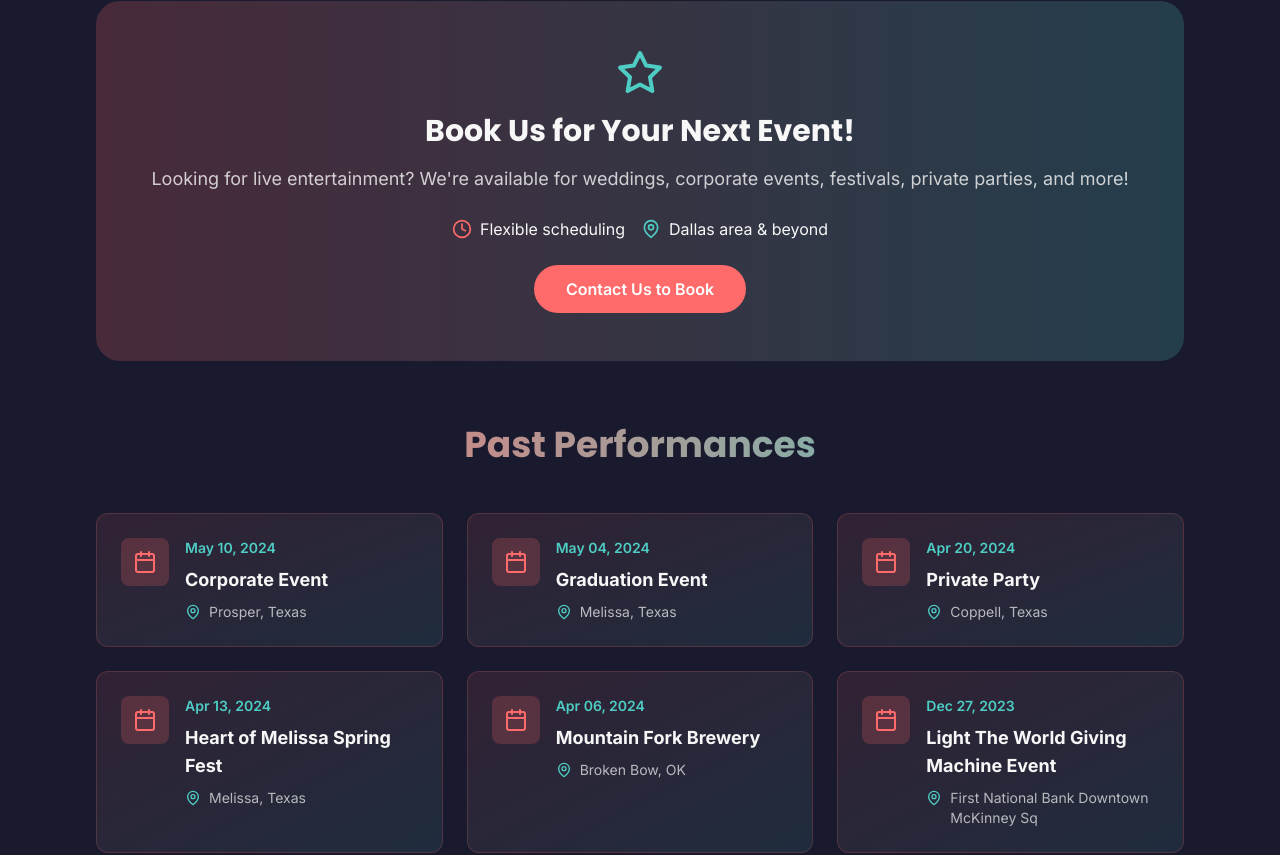
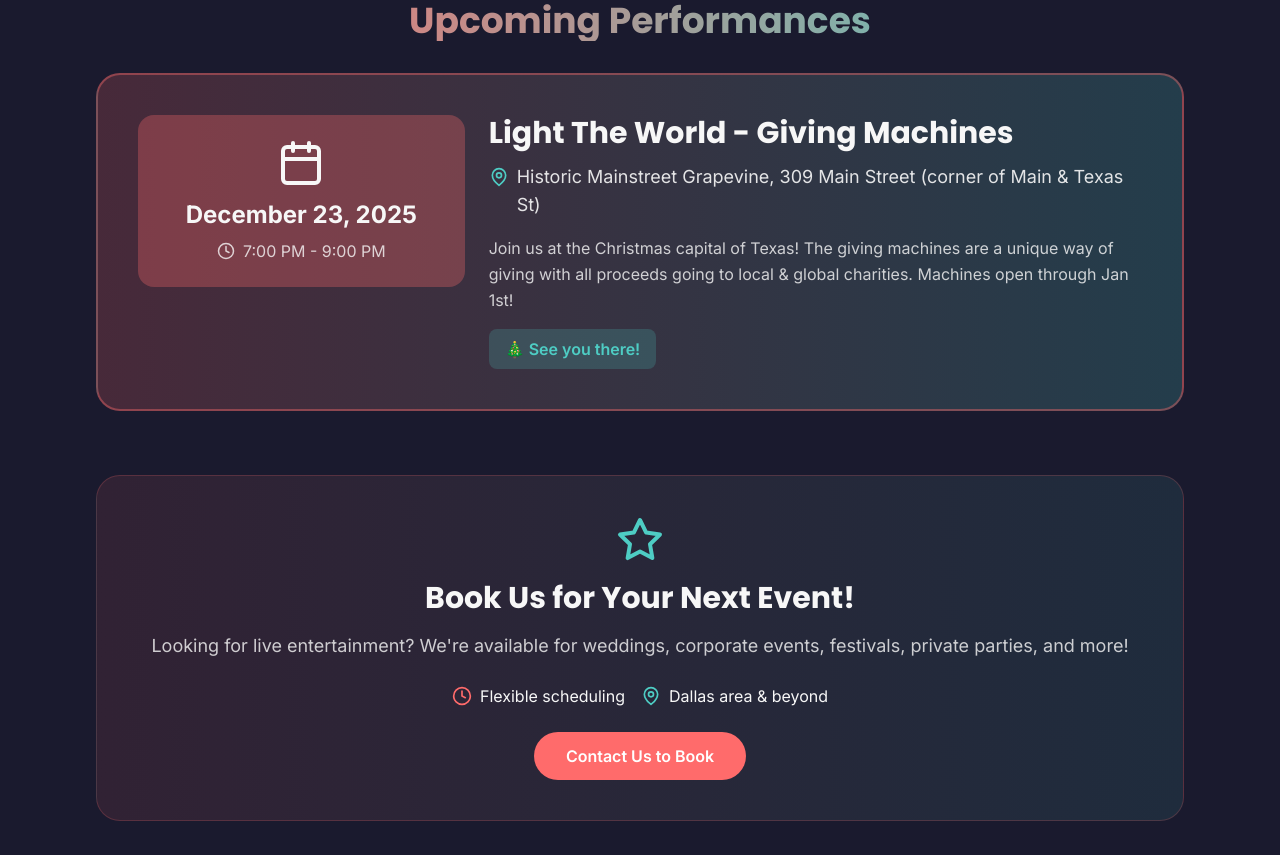
Before and after one commit to jah0027/sickday-website, a React (Vite) app: page / in a window 1280 px wide. Shown: the part 5652-6507 px from the top of the page. Built offline with nearby package versions, Linux system fonts and the light colour scheme.

Commit message:
Refactor Venues component to consolidate event data and improve upcoming/past events display

```diff
--- a/src/components/Venues.jsx
+++ b/src/components/Venues.jsx
@@ -1,28 +1,53 @@
-import React from 'react'
+import React, { useMemo } from 'react'
 import { motion } from 'framer-motion'
 import { MapPin, Calendar, Clock, Star } from 'lucide-react'
 
 const Venues = () => {
-  const pastEvents = [
-    { date: 'May 10, 2024', event: 'Corporate Event', location: 'Prosper, Texas' },
-    { date: 'May 04, 2024', event: 'Graduation Event', location: 'Melissa, Texas' },
-    { date: 'Apr 20, 2024', event: 'Private Party', location: 'Coppell, Texas' },
-    { date: 'Apr 13, 2024', event: 'Heart of Melissa Spring Fest', location: 'Melissa, Texas' },
-    { date: 'Apr 06, 2024', event: 'Mountain Fork Brewery', location: 'Broken Bow, OK' },
-    { date: 'Dec 27, 2023', event: 'Light The World Giving Machine Event', location: 'First National Bank Downtown McKinney Sq' },
-    { date: 'Dec 16, 2023', event: 'Light The World Giving Machine Event', location: 'Grapevine, Texas' },
-    { date: 'Dec 10, 2023', event: 'The Community Nativity', location: 'Carrollton, Texas' },
-    { date: 'Dec 09, 2023', event: 'Wolf Creek Farms Santa\'s Helpers 5K', location: 'Wolf Creek Farms' },
-    { date: 'Oct 21, 2023', event: 'McKinney City Interfaith Festival', location: 'Bonnie Wenk Park, McKinney, Texas' },
-    { date: 'Aug 17, 2023', event: 'Melissa High School Meet The Cardinals', location: 'Coach Kenny Deel Stadium' },
-    { date: 'Aug 05, 2023', event: 'Mountain Fork Brewery', location: 'Broken Bow, OK' },
-    { date: 'Apr 22, 2023', event: 'Private Event', location: 'Coppell, Texas' },
-    { date: 'Apr 01, 2023', event: 'Shuck Me Hochatown', location: 'Broken Bow, OK' },
-    { date: 'Jan 06, 2023', event: 'WealthWave Conference Corporate Event', location: 'Marriott Hotel, Allen, Texas' },
-    { date: 'Dec 11, 2022', event: 'Melissa Community Nativity Concert', location: 'Melissa, Texas' },
-    { date: 'Dec 03, 2022', event: 'Local Yocal Bar & Grill Corporate Event', location: 'McKinney, Texas' },
-    { date: 'Nov 05, 2022', event: 'McKinney Interfaith Festival', location: 'McKinney, Texas' },
+  // All events in one array - they'll be automatically sorted into upcoming/past
+  const allEvents = [
+    {
+      date: '2025-12-23',
+      displayDate: 'December 23, 2025',
+      time: '7:00 PM - 9:00 PM',
+      event: 'Light The World - Giving Machines',
+      location: 'Historic Mainstreet Grapevine, 309 Main Street (corner of Main & Texas St)',
+      description: 'Join us at the Christmas capital of Texas! The giving machines are a unique way of giving with all proceeds going to local & global charities. Machines open through Jan 1st!',
+    },
+    { date: '2024-05-10', displayDate: 'May 10, 2024', event: 'Corporate Event', location: 'Prosper, Texas' },
+    { date: '2024-05-04', displayDate: 'May 04, 2024', event: 'Graduation Event', location: 'Melissa, Texas' },
+    { date: '2024-04-20', displayDate: 'Apr 20, 2024', event: 'Private Party', location: 'Coppell, Texas' },
+    { date: '2024-04-13', displayDate: 'Apr 13, 2024', event: 'Heart of Melissa Spring Fest', location: 'Melissa, Texas' },
+    { date: '2024-04-06', displayDate: 'Apr 06, 2024', event: 'Mountain Fork Brewery', location: 'Broken Bow, OK' },
+    { date: '2023-12-27', displayDate: 'Dec 27, 2023', event: 'Light The World Giving Machine Event', location: 'First National Bank Downtown McKinney Sq' },
+    { date: '2023-12-16', displayDate: 'Dec 16, 2023', event: 'Light The World Giving Machine Event', location: 'Grapevine, Texas' },
+    { date: '2023-12-10', displayDate: 'Dec 10, 2023', event: 'The Community Nativity', location: 'Carrollton, Texas' },
+    { date: '2023-12-09', displayDate: 'Dec 09, 2023', event: 'Wolf Creek Farms Santa\'s Helpers 5K', location: 'Wolf Creek Farms' },
+    { date: '2023-10-21', displayDate: 'Oct 21, 2023', event: 'McKinney City Interfaith Festival', location: 'Bonnie Wenk Park, McKinney, Texas' },
+    { date: '2023-08-17', displayDate: 'Aug 17, 2023', event: 'Melissa High School Meet The Cardinals', location: 'Coach Kenny Deel Stadium' },
+    { date: '2023-08-05', displayDate: 'Aug 05, 2023', event: 'Mountain Fork Brewery', location: 'Broken Bow, OK' },
+    { date: '2023-04-22', displayDate: 'Apr 22, 2023', event: 'Private Event', location: 'Coppell, Texas' },
+    { date: '2023-04-01', displayDate: 'Apr 01, 2023', event: 'Shuck Me Hochatown', location: 'Broken Bow, OK' },
+    { date: '2023-01-06', displayDate: 'Jan 06, 2023', event: 'WealthWave Conference Corporate Event', location: 'Marriott Hotel, Allen, Texas' },
+    { date: '2022-12-11', displayDate: 'Dec 11, 2022', event: 'Melissa Community Nativity Concert', location: 'Melissa, Texas' },
+    { date: '2022-12-03', displayDate: 'Dec 03, 2022', event: 'Local Yocal Bar & Grill Corporate Event', location: 'McKinney, Texas' },
+    { date: '2022-11-05', displayDate: 'Nov 05, 2022', event: 'McKinney Interfaith Festival', location: 'McKinney, Texas' },
   ]
+
+  // Automatically separate upcoming and past events
+  const { upcomingEvents, pastEvents } = useMemo(() => {
+    const today = new Date()
+    today.setHours(0, 0, 0, 0) // Reset to start of day for accurate comparison
+
+    const upcoming = allEvents
+      .filter(event => new Date(event.date) >= today)
+      .sort((a, b) => new Date(a.date) - new Date(b.date)) // Soonest first
+
+    const past = allEvents
+      .filter(event => new Date(event.date) < today)
+      .sort((a, b) => new Date(b.date) - new Date(a.date)) // Most recent first
+
+    return { upcomingEvents: upcoming, pastEvents: past }
+  }, [allEvents])
 
   return (
     <section id="venues" className="section-padding bg-gradient-to-b from-dark via-dark/95 to-dark">
@@ -44,7 +69,8 @@ const Venues = () => {
           </p>
         </motion.div>
 
-        {/* Future Events Section */}
+        {/* Upcoming Events */}
+        {upcomingEvents.length > 0 && (
           <motion.div
             initial={{ opacity: 0, y: 30 }}
             whileInView={{ opacity: 1, y: 0 }}
@@ -52,7 +78,67 @@ const Venues = () => {
             transition={{ duration: 0.6 }}
             className="mb-16"
           >
-          <div className="bg-gradient-to-r from-primary/20 to-secondary/20 p-8 md:p-12 rounded-3xl text-center">
+            <h3 className="text-3xl md:text-4xl font-display font-bold text-center gradient-text mb-8">
+              Upcoming Performances
+            </h3>
+
+            {upcomingEvents.map((event, index) => (
+              <motion.div
+                key={index}
+                initial={{ opacity: 0, scale: 0.95 }}
+                whileInView={{ opacity: 1, scale: 1 }}
+                viewport={{ once: true }}
+                transition={{ duration: 0.5 }}
+                className="bg-gradient-to-r from-primary/20 to-secondary/20 p-8 md:p-10 rounded-3xl border-2 border-primary/40 mb-8"
+              >
+                <div className="flex flex-col md:flex-row gap-6">
+                  <div className="md:w-1/3">
+                    <div className="bg-primary/30 rounded-2xl p-6 text-center">
+                      <Calendar className="mx-auto mb-3 text-light" size={48} />
+                      <div className="text-2xl font-bold text-light mb-2">{event.displayDate}</div>
+                      {event.time && (
+                        <div className="flex items-center justify-center gap-2 text-light/80">
+                          <Clock size={18} />
+                          <span>{event.time}</span>
+                        </div>
+                      )}
+                    </div>
+                  </div>
+
+                  <div className="md:w-2/3">
+                    <h4 className="text-2xl md:text-3xl font-display font-bold text-light mb-3">
+                      {event.event}
+                    </h4>
+                    <div className="flex items-start gap-2 text-light/90 mb-4">
+                      <MapPin size={20} className="text-secondary mt-1 flex-shrink-0" />
+                      <span className="text-lg">{event.location}</span>
+                    </div>
+                    {event.description && (
+                      <>
+                        <p className="text-light/80 leading-relaxed mb-4">
+                          {event.description}
+                        </p>
+                        <div className="inline-block bg-secondary/20 px-4 py-2 rounded-lg text-secondary font-semibold">
+                          🎄 See you there!
+                        </div>
+                      </>
+                    )}
+                  </div>
+                </div>
+              </motion.div>
+            ))}
+          </motion.div>
+        )}
+
+        {/* Book Us Section */}
+        <motion.div
+          initial={{ opacity: 0, y: 30 }}
+          whileInView={{ opacity: 1, y: 0 }}
+          viewport={{ once: true }}
+          transition={{ duration: 0.6 }}
+          className="mb-16"
+        >
+          <div className="bg-gradient-to-r from-primary/10 to-secondary/10 p-8 md:p-10 rounded-3xl text-center border border-primary/20">
             <Star className="mx-auto mb-4 text-secondary" size={48} />
             <h3 className="text-3xl font-display font-bold text-light mb-4">
               Book Us for Your Next Event!
@@ -61,7 +147,7 @@ const Venues = () => {
               Looking for live entertainment? We're available for weddings, corporate events,
               festivals, private parties, and more!
             </p>
-            <div className="flex flex-col sm:flex-row gap-4 justify-center items-center">
+            <div className="flex flex-col sm:flex-row gap-4 justify-center items-center mb-6">
               <div className="flex items-center gap-2 text-light">
                 <Clock size={20} className="text-primary" />
                 <span>Flexible scheduling</span>
@@ -71,7 +157,6 @@ const Venues = () => {
                 <span>Dallas area & beyond</span>
               </div>
             </div>
-            <div className="mt-6">
             <a
               href="#contact"
               className="btn-primary inline-block"
@@ -79,10 +164,10 @@ const Venues = () => {
               Contact Us to Book
             </a>
           </div>
-          </div>
         </motion.div>
 
         {/* Past Events */}
+        {pastEvents.length > 0 && (
           <motion.div
             initial={{ opacity: 0, y: 30 }}
             whileInView={{ opacity: 1, y: 0 }}
@@ -109,7 +194,7 @@ const Venues = () => {
                     </div>
                     <div className="flex-1">
                       <div className="text-sm text-secondary font-semibold mb-2">
-                      {event.date}
+                        {event.displayDate}
                       </div>
                     <h4 className="text-lg font-bold text-light mb-2">
                       {event.event}
@@ -124,6 +209,7 @@ const Venues = () => {
             ))}
           </div>
         </motion.div>
+        )}
 
         {/* Venue Types */}
         <motion.div
```
Lines whose indentation alone changed are shown as unchanged.
